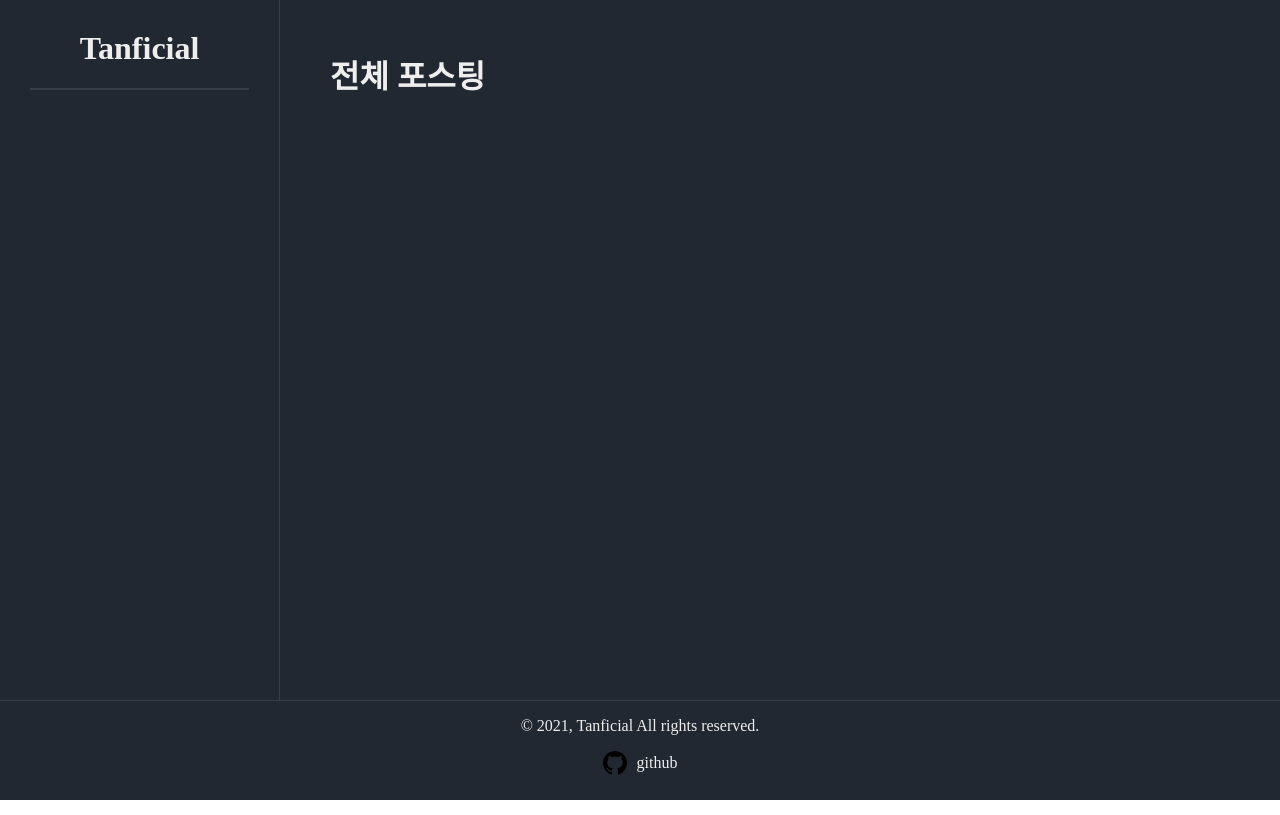
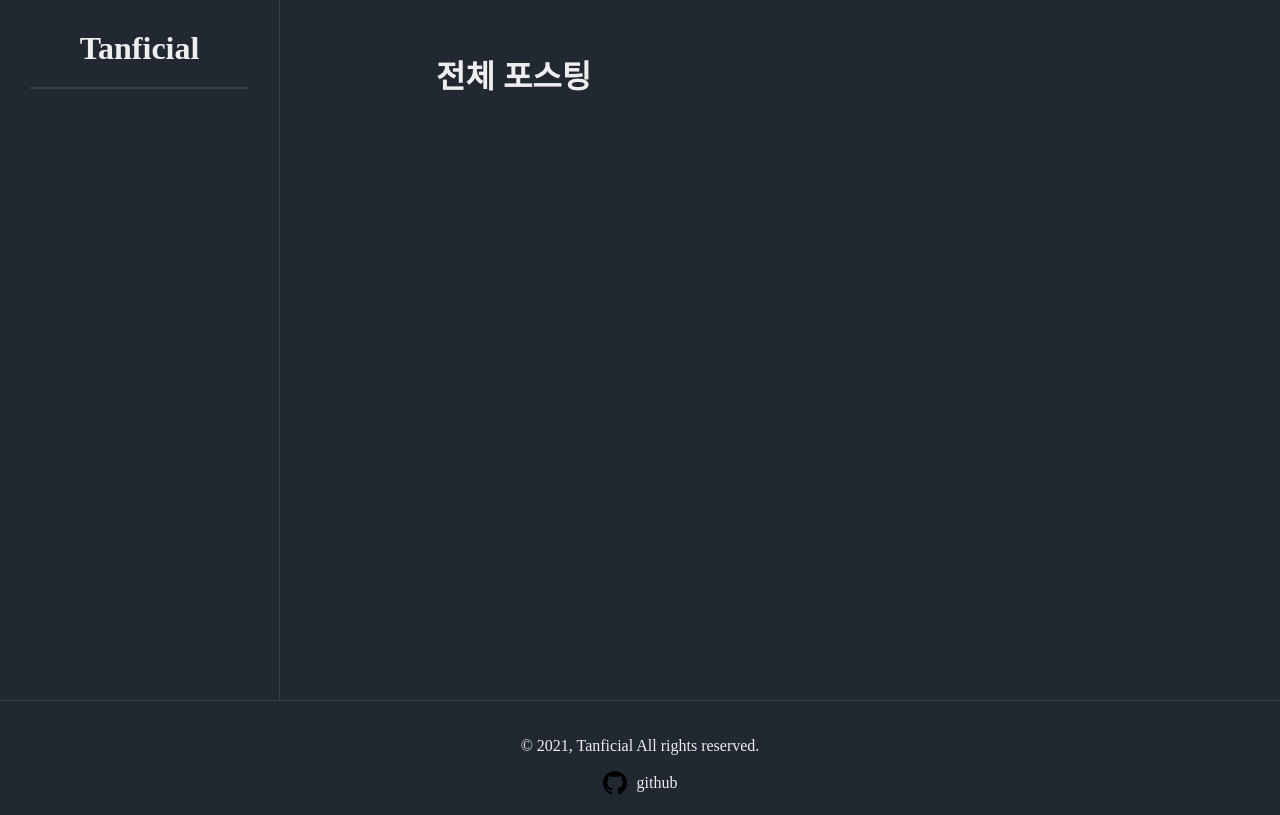
Before and after one commit to tanficial/tanficial.github.io, a Gatsby site: page / in a window 1280 px wide. Built offline with nearby package versions, Linux system fonts and the light colour scheme; Gatsby itself is replaced by a stand-in of ours.

Commit message:
디자인 수정

```diff
--- a/src/components/Footer.jsx
+++ b/src/components/Footer.jsx
@@ -4,7 +4,13 @@ import styled from "styled-components";
 const StyledFooter = styled.footer`
     display: flex;
     flex-direction: column;
+    justify-content: center;
     align-items: center;
+    box-sizing: border-box;
+    padding: 20px;
+    background-color: var(--color-bg);
+    border-top: 1px solid var(--color-card);
+    text-align: center;
     div {
         display: flex;
         align-items: center;
--- a/src/components/Header.jsx
+++ b/src/components/Header.jsx
@@ -4,80 +4,88 @@ import styled, { css } from "styled-components";
 import { VscMenu, VscChromeClose } from "react-icons/vsc"
 
 const StyledHeader = styled.header`
-  padding: 30px 30px;
+  position: fixed;
+  box-sizing: border-box;
+  width: 280px;
+  height: 100vh;
+  padding: 30px 30px 0;
+  background-color: var(--color-bg);
+  border-right: 1px solid var(--color-card);
   text-align: center;
-  width: 280px;
-  box-sizing: border-box;
-  border-right: 1px solid var(--color-card);
-  background-color: var(--color-bg);
-  position: fixed;
-  height: 100vh;
 
-  @media screen and (max-width: 1240px) {
+  @media screen and (max-width: 1116px) {
     width: 100%;
     height: fit-content;
-    text-align: right;
-    padding-bottom: 5px;
+    padding: 0;
     border: none;
+    text-align: left;
+      border-bottom: 1px solid var(--color-card);
   }
 `
 
 const Nav = styled.nav`
   height: 0;
+  transition: transform 300ms ease-in-out;
   ul {
+    width: fit-content;
+    margin: 0 auto;
     padding: 0;
+    padding-top: 20px;
     font-size: 1.3rem;
-    border-top: 2px solid var(--color-card);
-    transition: opacity 300ms ease-in-out;
-    text-align: left;
-    padding-left: 30px;
-    padding-top: 20px;
   }
   li {
     list-style: none;
+    width: fit-content;
     padding: 0;
-    margin-bottom: 10px;
   }
-  @media screen and (max-width: 1240px) {
+  @media screen and (max-width: 1116px) {
+      position: absolute;
       width: 100%;
       height: fit-content;
+      background-color: var(--color-bg);
       border-bottom: 1px solid var(--color-card);
-      ul {
-        text-align: right;
-        opacity: 0;
-        height: 0;
+      transform: translateY(-100%);
+      z-index: -1;
+
+      display: flex;
+      justify-content: flex-end;
+      *{
+        z-index: -1;
+      }
+
+      ul{
+        padding: 10px 20px;
         margin: 0;
-        padding: 0;
-        border: none;
       }
-      li {
-        visibility: hidden;
-      }
+
       ${props => props.isMenuOpened && css`
-      ul {
-        opacity: 1;
-        height: fit-content;
-      }
-      li {
-        visibility: visible;
-        margin: 10px 0;
-      }
-    `}
+        transform: translateY(0);
+      `}
     }
 `
 
 const HeaderWrapper = styled.div`
   display: flex;
   justify-content: center;
-  margin-bottom: 16px;
-
+  padding-bottom: 20px;
+  background-color: var(--color-bg);
+  border-bottom: 2px solid var(--color-card);
+  z-index: 1;
+  *{
+    z-index: 1;
+  }
   h1 {
     margin: 0;
   }
-  @media screen and (max-width: 1240px) {
+  @media screen and (max-width: 1116px) {
     display: flex;
     justify-content: center;
-  justify-content: space-between;
+    justify-content: space-between;
+    padding: 20px;
+    border: none;
+    h1{
+      font-size: 1.5rem;
+    }
   }
 `
 
@@ -85,7 +93,7 @@ const ButtonsWrapper = styled.div`
   display: none;
   align-items: center;
   color: white;
-  @media screen and (max-width: 1240px) {
+  @media screen and (max-width: 1116px) {
     display: flex;
     > * {
       cursor: pointer;
--- a/src/components/Layout.jsx
+++ b/src/components/Layout.jsx
@@ -23,22 +23,18 @@ const StyledLayout = styled.div`
   }
 
   main {
-    max-width: 960px;
+    max-width: 720px;
     width:100%;
     margin: 0 auto;
   }
 
   footer {
     clear: both;
-    height: 100px;
-    border-top: 1px solid var(--color-card);
-    box-sizing: border-box;
-    background-color: var(--color-bg);
     position: relative;
     z-index: 2;
   }
 
-  @media screen and (max-width: 1240px) {
+  @media screen and (max-width: 1116px) {
     header {
       clear: both;
     }
--- a/src/components/PostList.jsx
+++ b/src/components/PostList.jsx
@@ -38,7 +38,7 @@ const PostCard = ({ slug, frontmatter }) => {
 const PostList = ({ data, category }) => {
     return (
         <div>
-            <h1>{category ? category : "전체 포스팅"}</h1>
+            <h1 style={{ paddingLeft: "16px" }}>{category ? category : "전체 포스팅"}</h1>
             {
                 data.map(edge => <PostCard key={edge.node.id} slug={edge.node.fields.slug} frontmatter={edge.node.frontmatter} />)
             }
--- a/src/styles/global.css
+++ b/src/styles/global.css
@@ -1,4 +1,8 @@
 body {
+    --color-bg: #222831;
+    --color-card: #393e46;
+    --color-high: #00adb5;
+    --color-text: #eeeeee;
     margin: 0;
     padding: 0;
 }
@@ -8,14 +12,17 @@ a {
     color: inherit;
 }
 
+a:hover {
+    text-decoration: none;
+}
+
 blockquote {
     /* 추후 작성 */
     color: inherit;
+    border-color: var(--color-high);
 }
-/* https://colorhunt.co/palette/222831393e4600adb5eeeeee */
-:root{
-    --color-bg: #222831;
-    --color-card: #393e46;
-    --color-high: #00adb5;
-    --color-text: #eeeeee;
+
+img {
+    display: block;
+    margin: 0 auto;
 }
```
Also changed, not shown: src/templates/Post.jsx (+1 -8 lines). Lines whose indentation alone changed are shown as unchanged.
